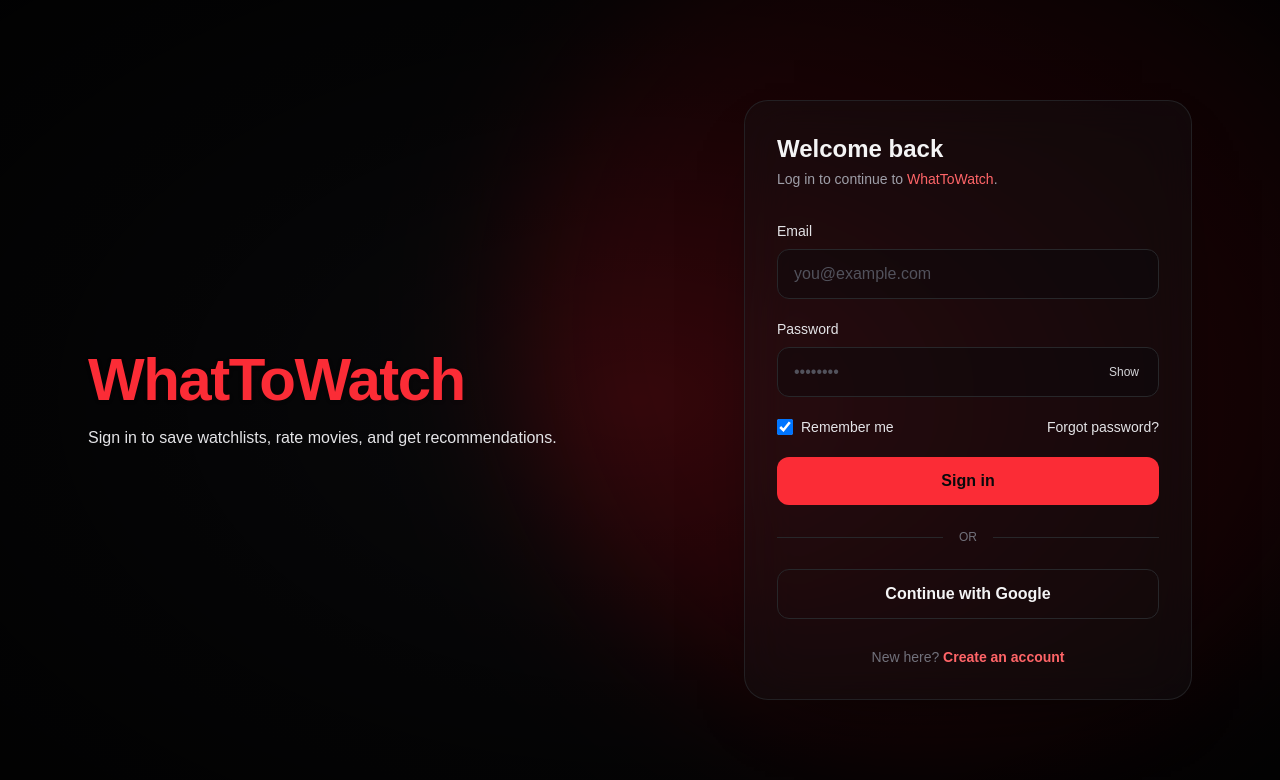
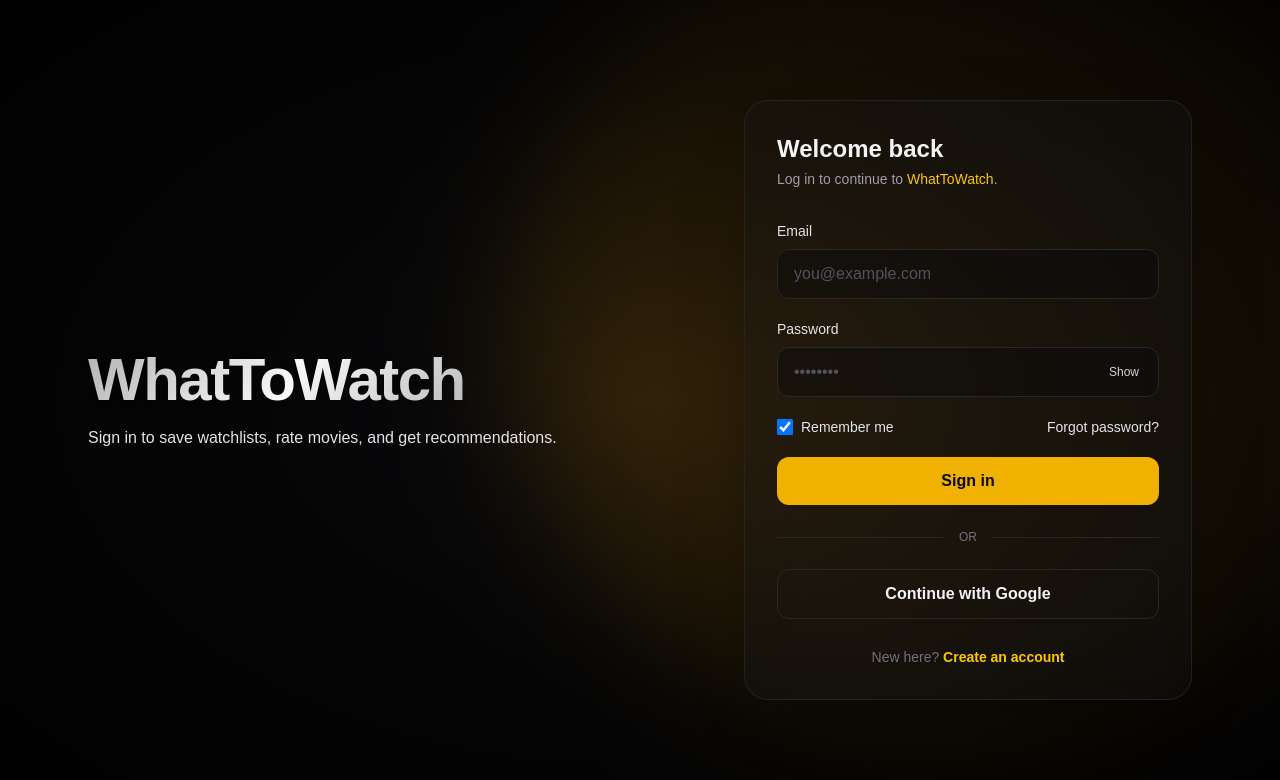
Before and after one commit to Syntactix31/what-to-watch, a Next.js app: page /login in a window 1280 px wide. Shown: the top 780 px of the page. Built offline with nearby package versions, Linux system fonts and the light colour scheme; no server answers.

Commit message:
fixed signup and login page colour grading might change to rose

```diff
--- a/src/app/globals.css
+++ b/src/app/globals.css
@@ -135,7 +135,7 @@
 
 
 .text-shimmer{
-  font-size: 32px;
+  /* font-size: 32px; */
   /* font-family: "Montserrat", sans-serif; */
   font-optical-sizing: auto;
   font-weight: 600;
@@ -155,6 +155,13 @@
      background-position: -200% 0;
   }
 }
+
+.shimmer-fontsize {
+  font-size: 32px;
+}
+
+
+
 
 /* Scroll bar fix */
 .scrollbar-hide {
--- a/src/app/login/page.js
+++ b/src/app/login/page.js
@@ -45,10 +45,9 @@
 
   return (
     <main className="min-h-screen bg-zinc-950 text-zinc-100 relative overflow-hidden">
-      {/* Background glow (diagonal red like screenshot) */}
       <div className="pointer-events-none absolute inset-0">
         <div className="absolute inset-0 bg-zinc-950" />
-        <div className="absolute -top-32 -right-32 h-[900px] w-[900px] rotate-12 bg-red-600/20 blur-3xl rounded-full" />
+        <div className="absolute -top-32 -right-32 h-[900px] w-[900px] rotate-12 bg-yellow-600/20 blur-3xl rounded-full" />
         <div className="absolute inset-0 bg-[radial-gradient(ellipse_at_center,rgba(0,0,0,0)_0%,rgba(0,0,0,0.55)_55%,rgba(0,0,0,0.85)_100%)]" />
       </div>
 
@@ -56,7 +55,7 @@
         <div className="grid w-full items-center gap-12 lg:grid-cols-2">
           {/* Left text block */}
           <div className="text-center lg:text-left">
-            <h1 className="text-5xl md:text-6xl font-extrabold tracking-tight text-red-500 drop-shadow">
+            <h1 className="text-5xl md:text-6xl font-extrabold tracking-tight text-shimmer drop-shadow">
               WhatToWatch
             </h1>
             <p className="mt-4 text-zinc-200">
@@ -70,11 +69,11 @@
               <h2 className="text-2xl font-bold">Welcome back</h2>
               <p className="mt-1 text-sm text-zinc-400">
                 Log in to continue to{" "}
-                <span className="text-red-400">WhatToWatch</span>.
+                <span className="text-yellow-400">WhatToWatch</span>.
               </p>
 
               {error && (
-                <div className="mt-5 rounded-xl border border-red-500/30 bg-red-500/10 px-4 py-3 text-sm text-red-200">
+                <div className="mt-5 rounded-xl border border-yellow-500/30 bg-yellow-500/10 px-4 py-3 text-sm text-yellow-200">
                   {error}
                 </div>
               )}
@@ -90,7 +89,7 @@
                     type="email"
                     autoComplete="email"
                     placeholder="you@example.com"
-                    className="mt-2 w-full rounded-xl border border-zinc-800 bg-zinc-950/40 px-4 py-3 text-zinc-100 placeholder:text-zinc-600 outline-none focus:border-red-500/50 focus:ring-2 focus:ring-red-500/20"
+                    className="mt-2 w-full rounded-xl border border-zinc-800 bg-zinc-950/40 px-4 py-3 text-zinc-100 placeholder:text-zinc-600 outline-none focus:border-yellow-500/50 focus:ring-2 focus:ring-yellow-500/20"
                   />
                 </div>
 
@@ -105,7 +104,7 @@
                       type={showPw ? "text" : "password"}
                       autoComplete="current-password"
                       placeholder="••••••••"
-                      className="w-full rounded-xl border border-zinc-800 bg-zinc-950/40 px-4 py-3 pr-16 text-zinc-100 placeholder:text-zinc-600 outline-none focus:border-red-500/50 focus:ring-2 focus:ring-red-500/20"
+                      className="w-full rounded-xl border border-zinc-800 bg-zinc-950/40 px-4 py-3 pr-16 text-zinc-100 placeholder:text-zinc-600 outline-none focus:border-yellow-500/50 focus:ring-2 focus:ring-yellow-500/20"
                     />
                     <button
                       type="button"
@@ -139,7 +138,7 @@
                 <button
                   type="submit"
                   disabled={loading}
-                  className="w-full rounded-xl bg-red-500 py-3 font-semibold text-zinc-950 hover:bg-red-400 disabled:opacity-60 disabled:cursor-not-allowed transition"
+                  className="w-full rounded-xl bg-yellow-500 py-3 font-semibold text-zinc-950 hover:bg-yellow-400 disabled:opacity-60 disabled:cursor-not-allowed transition"
                 >
                   {loading ? "Signing in…" : "Sign in"}
                 </button>
@@ -163,7 +162,7 @@
                   New here?{" "}
                   <Link
                     href="/signup"
-                    className="text-red-400 hover:text-red-300 font-semibold"
+                    className="text-yellow-400 hover:text-yellow-300 font-semibold"
                   >
                     Create an account
                   </Link>
--- a/src/app/movies/page.js
+++ b/src/app/movies/page.js
@@ -156,7 +156,7 @@
 
       <div className="max-w-7xl mx-auto">
         <div className="mb-12">
-          <h1 className="text-4xl md:text-5xl font-bold mb-2 bg-linear-to-r from-yellow-400 to-orange-500 bg-clip-text text-transparent">
+          <h1 className="text-4xl md:text-5xl font-bold bg-linear-to-r pb-2 from-yellow-400 to-orange-500 bg-clip-text text-transparent">
             Discover Amazing Movies
           </h1>
           <p className="text-gray-400 mb-8">Find your next favorite film</p>
--- a/src/app/page.js
+++ b/src/app/page.js
@@ -165,7 +165,7 @@
         </div>
 
         <div className="hover-container">
-          <h1 className="text-shimmer normal-case">WhatToWatch</h1>
+          <h1 className="text-shimmer shimmer-fontsize normal-case">WhatToWatch</h1>
         </div>
       </div>
 
@@ -226,6 +226,7 @@
       </button>
     </div>
   ) : (
+                        //   Maybe change the primary colours to: hover:border-red-200 text-red-300 from gold
     <Link
       href="/login"
       className="hover:border-yellow-200 text-[#FFD700] px-6 py-2 rounded-lg font-medium transition-colors border border-transparent mr-10"
--- a/src/app/signup/page.js
+++ b/src/app/signup/page.js
@@ -38,10 +38,10 @@
   return (
     <main className="min-h-screen bg-zinc-950 text-zinc-100 grid place-items-center px-6">
       <div className="w-full max-w-md rounded-3xl border border-zinc-800 bg-zinc-900/40 backdrop-blur-xl p-6 md:p-8">
-        <h1 className="text-2xl font-extrabold">
-          <span className="mr-1">Join</span>
+        <h1 className="text-2xl font-bold">
+          <span className="mr-2">Join</span>
           <span className="hover-container">
-            <span className="text-shimmer normal-case align-middle">
+            <span className="text-shimmer normal-case">
               WhatToWatch
             </span>
           </span>
@@ -61,7 +61,7 @@
               value={name}
               onChange={(e) => setName(e.target.value)}
               placeholder="Johnappleseed"
-              className="mt-2 w-full rounded-xl border border-zinc-800 bg-zinc-950/60 px-4 py-3 text-zinc-100 placeholder:text-zinc-500 outline-none focus:border-red-500/50 focus:ring-2 focus:ring-red-500/20"
+              className="mt-2 w-full rounded-xl border border-zinc-800 bg-zinc-950/60 px-4 py-3 text-zinc-100 placeholder:text-zinc-500 outline-none focus:border-yellow-500/50 focus:ring-2 focus:ring-yellow-500/20"
             />
           </div>
 
@@ -73,7 +73,7 @@
               type="email"
               autoComplete="email"
               placeholder="you@example.com"
-              className="mt-2 w-full rounded-xl border border-zinc-800 bg-zinc-950/60 px-4 py-3 text-zinc-100 placeholder:text-zinc-500 outline-none focus:border-red-500/50 focus:ring-2 focus:ring-red-500/20"
+              className="mt-2 w-full rounded-xl border border-zinc-800 bg-zinc-950/60 px-4 py-3 text-zinc-100 placeholder:text-zinc-500 outline-none focus:border-yellow-500/50 focus:ring-2 focus:ring-yellow-500/20"
             />
           </div>
 
@@ -85,7 +85,7 @@
               type="password"
               autoComplete="new-password"
               placeholder="••••••••"
-              className="mt-2 w-full rounded-xl border border-zinc-800 bg-zinc-950/60 px-4 py-3 text-zinc-100 placeholder:text-zinc-500 outline-none focus:border-red-500/50 focus:ring-2 focus:ring-red-500/20"
+              className="mt-2 w-full rounded-xl border border-zinc-800 bg-zinc-950/60 px-4 py-3 text-zinc-100 placeholder:text-zinc-500 outline-none focus:border-yellow-500/50 focus:ring-2 focus:ring-yellow-500/20"
             />
           </div>
 
@@ -97,7 +97,7 @@
               type="password"
               autoComplete="new-password"
               placeholder="••••••••"
-              className="mt-2 w-full rounded-xl border border-zinc-800 bg-zinc-950/60 px-4 py-3 text-zinc-100 placeholder:text-zinc-500 outline-none focus:border-red-500/50 focus:ring-2 focus:ring-red-500/20"
+              className="mt-2 w-full rounded-xl border border-zinc-800 bg-zinc-950/60 px-4 py-3 text-zinc-100 placeholder:text-zinc-500 outline-none focus:border-yellow-500/50 focus:ring-2 focus:ring-yellow-500/20"
             />
           </div>
 
```
